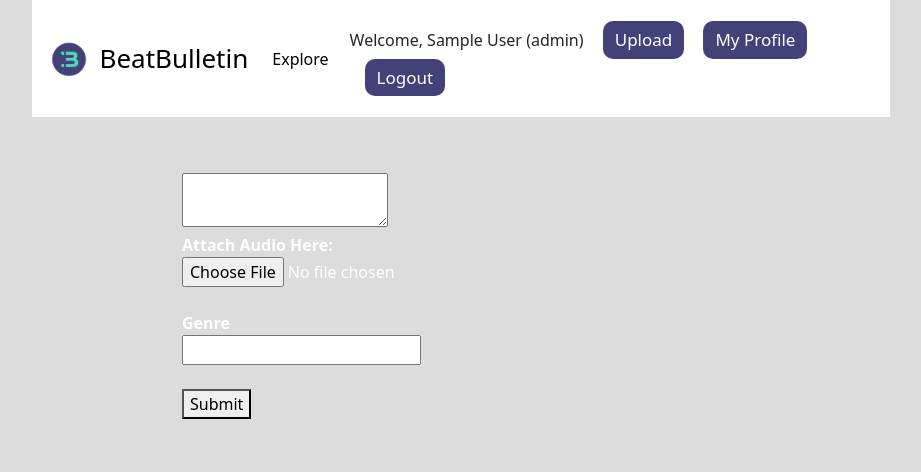
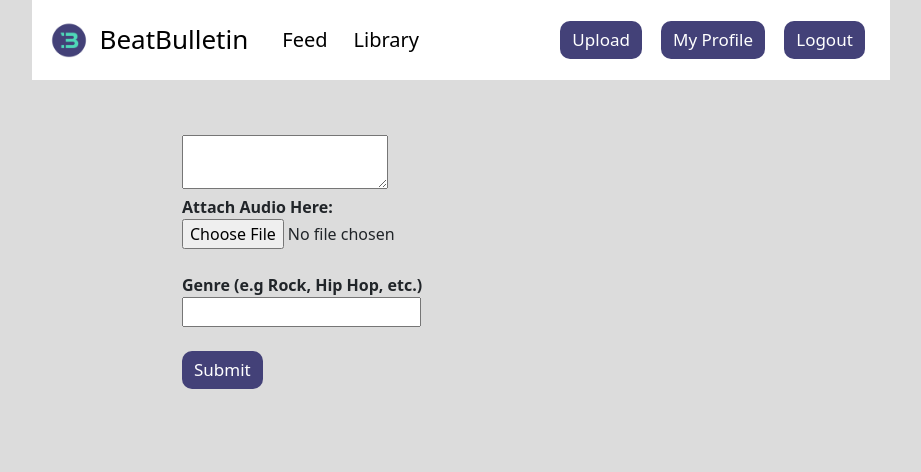
Before and after one commit to frederrck/usermanagement, a Flask app: page /post/add in a window 1280 px wide. Shown: the top 472 px of the page, without its empty margins (179-1100 px from the left). Run offline with Flask 3, Linux system fonts and the light colour scheme; the visitor is signed in with stand-in values (Sample User, id 1); some libraries are stand-ins or nearby versions.

Commit message:
19/06/2023

```diff
--- a/app.py
+++ b/app.py
@@ -14,7 +14,7 @@ def create_connection():
         user="fremu",
         # host="127.0.0.1",
         # user="root",
-        # password="",
+        password="ARENA",
         db="fremu_test",
         charset="utf8mb4",
         cursorclass=pymysql.cursors.DictCursor
--- a/static/main.css
+++ b/static/main.css
@@ -18,6 +18,12 @@ body{
     min-width: 500px;
     width:67%;
     margin: auto;
+}
+
+.navbar-nav{
+    font-weight:300;
+    font-size:20px;
+    margin-left:10px;
 }
 
 /* TABLE CSS */
@@ -230,10 +236,24 @@ img[alt=profile] {
 }
     .addpost form{
         height: 300px;
-        color: white;
     }
 
+    .addpost button{
+        border-radius: 10px;
+        text-decoration: none;
+        padding-left: 10px;
+        padding-right: 10px;
+        padding-top:4px;
+        padding-bottom:4px;
+        border-color: transparent;
+        background-color:#434178;
+        font-size: 17px;
+        color:white;
+    }
 
+    .addpost label{
+        font-weight: 600;
+    }
 
 /* other */
     /* divider */
--- a/templates/_layout.html
+++ b/templates/_layout.html
@@ -20,7 +20,10 @@
             <div class="collapse navbar-collapse" id="navbarNavAltMarkup">
                 {% if session["logged_in"] %}
                 <div class="navbar-nav">
-                  <a class="nav-link active" aria-current="page" href="/post">Explore</a>
+                  <a class="nav-link active" aria-current="page" href="/post">Feed</a>
+                </div>
+                <div class="navbar-nav">
+                  <a class="nav-link active" aria-current="page" href="/post">Library</a>
                 </div>
                 {% else %}
 
@@ -28,9 +31,8 @@
             </div>
             <div class="right-menu">
                 {% if session["logged_in"] %}
-                Welcome, {{ session["first_name"] }} ({{session["role"]}})
                 <button class="upload-btn"><a href="/post/add">Upload</a></button>
-                <button class="profile-btn"><a href="/viewprofile" onclick="closeButton()">My Profile</a></button>
+                <button class="profile-btn"><a href="/viewprofile">My Profile</a></button>
                 <button><a href="/logout">Logout</a></button>
                 {% else %}
                 <div class="right-button">
@@ -68,11 +70,6 @@
             }
         }
     </script>
-    <script>
-      function closeButton() {
-        document.getElementsByClassName("profile-btn").style.display = "none";
-      }
-    </script>
 
 
 </body>
--- a/templates/post_add.html
+++ b/templates/post_add.html
@@ -9,9 +9,9 @@
         <textarea id="editor" name="content"></textarea><br>
 
         <label for="audio">Attach Audio Here:</label><br />
-        <input type="file" id="audio" name="audio"/><br /><br>
+        <input type="file" id="audio" name="audio" /><br /><br>
 
-        <label for="genre">Genre</label><br />
+        <label for="genre">Genre (e.g Rock, Hip Hop, etc.)</label><br />
         <input type="text" id="genre" name="genre"/><br /><br>
 
         <button type="submit">Submit</button>
```
Also changed, not shown: templates/update.html (+4 -6 lines), templates/viewprofile.html (+1 -6 lines).
